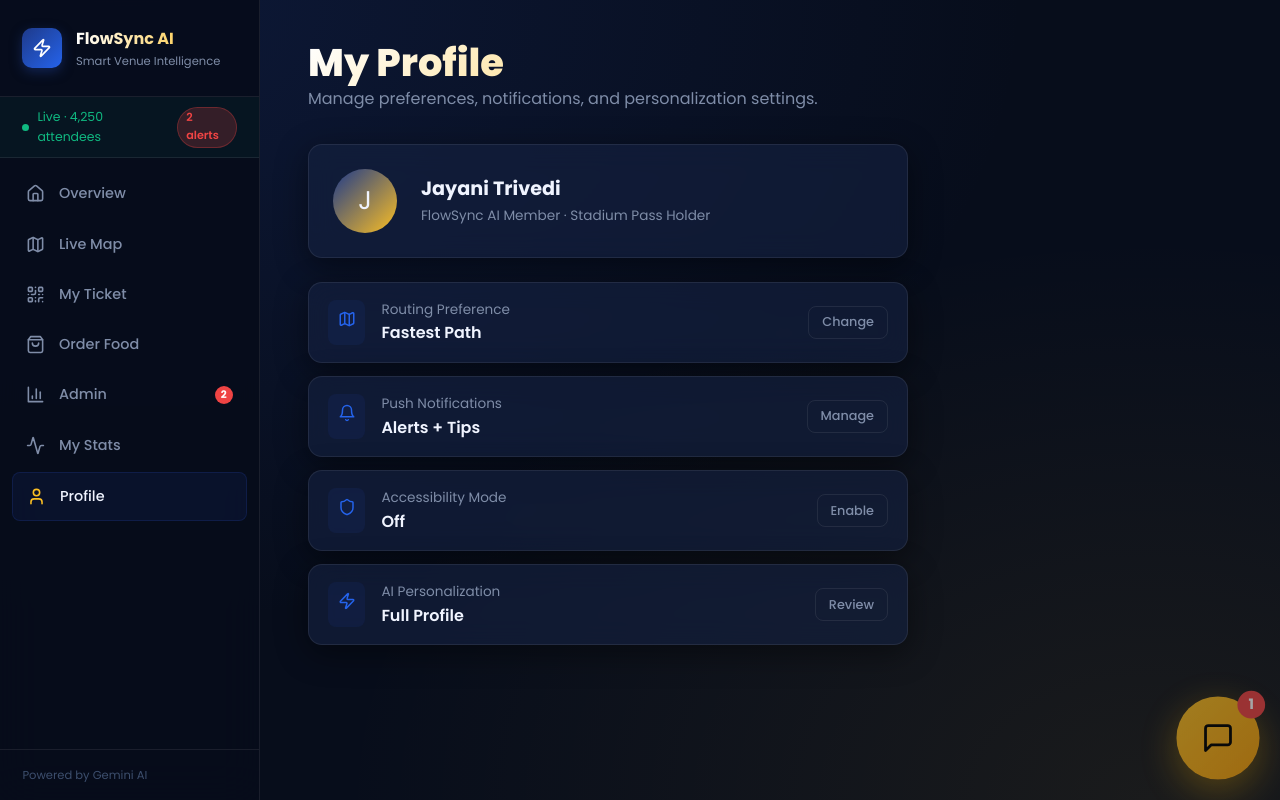
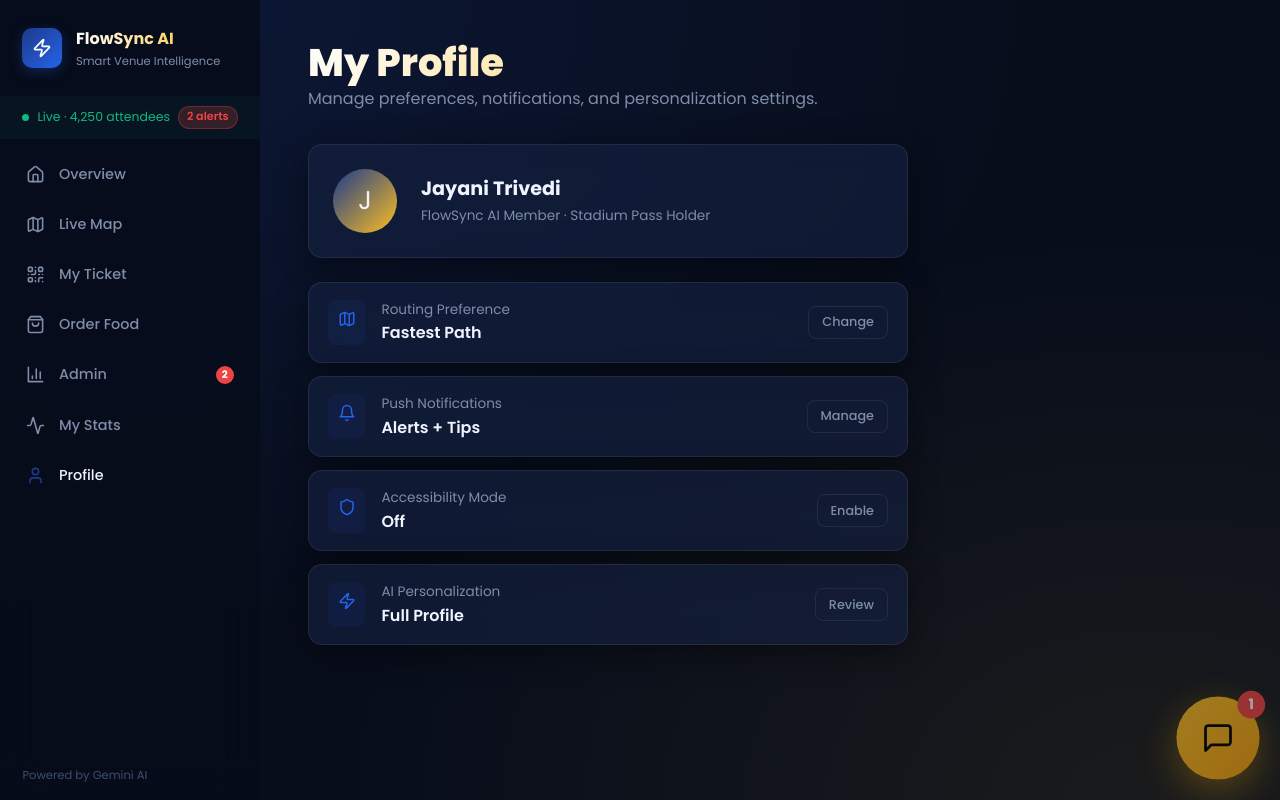
Before and after one commit to jayanitrivedi07-bit/FlowSyncAI, a React (Vite) app in the folder frontend/: page /profile in a window 1280 px wide. Built offline with nearby package versions, Linux system fonts and the light colour scheme.

Commit message:
Update Navigation.css with refined configurations and UI enhancements

```diff
--- a/frontend/src/components/Navigation.css
+++ b/frontend/src/components/Navigation.css
@@ -3,7 +3,7 @@
   background: rgba(7, 13, 27, 0.92);
   backdrop-filter: blur(20px);
   -webkit-backdrop-filter: blur(20px);
-  border-right: 1px solid var(--border);
+  /* border-right removed */
   position: fixed;
   left: 0; top: 0; bottom: 0;
   display: flex;
@@ -19,7 +19,7 @@
   align-items: center;
   gap: 0.85rem;
   padding: 1.6rem 1.4rem;
-  border-bottom: 1px solid var(--border);
+  background: var(--bg-lowest); /* define boundary with background */
 }
 .brand-icon {
   width: 40px; height: 40px;
@@ -49,7 +49,7 @@
   padding: 0.6rem 1.4rem;
   font-size: 0.78rem;
   color: var(--success);
-  border-bottom: 1px solid var(--border);
+  /* border-bottom removed */
   background: rgba(16,185,129,0.05);
 }
 .live-dot {
@@ -89,10 +89,10 @@
 .nav-item:hover { color: var(--text); background: rgba(255,255,255,0.05); }
 .nav-item.active {
   color: var(--text);
-  background: var(--primary-faint);
-  border: 1px solid rgba(30,58,138,0.3);
+  background: var(--bg-high);
+  /* border removed */
 }
-.nav-item.active .nav-icon { color: var(--accent); }
+.nav-item.active .nav-icon { color: var(--primary); }
 
 .nav-icon { display: flex; flex-shrink: 0; }
 .nav-label { flex: 1; }
@@ -108,7 +108,7 @@
 
 .sidebar-footer {
   padding: 1rem 1.4rem;
-  border-top: 1px solid var(--border);
+  /* border-top removed */
   font-size: 0.72rem;
   color: var(--text-dim);
   display: flex;
@@ -121,8 +121,8 @@
   .sidebar {
     width: 100%; height: 64px;
     top: auto; bottom: 0;
-    border-right: none;
-    border-top: 1px solid var(--border);
+    /* border-right: none; */
+    /* border-top removed */
     flex-direction: row;
     align-items: center;
     overflow: hidden;
```
